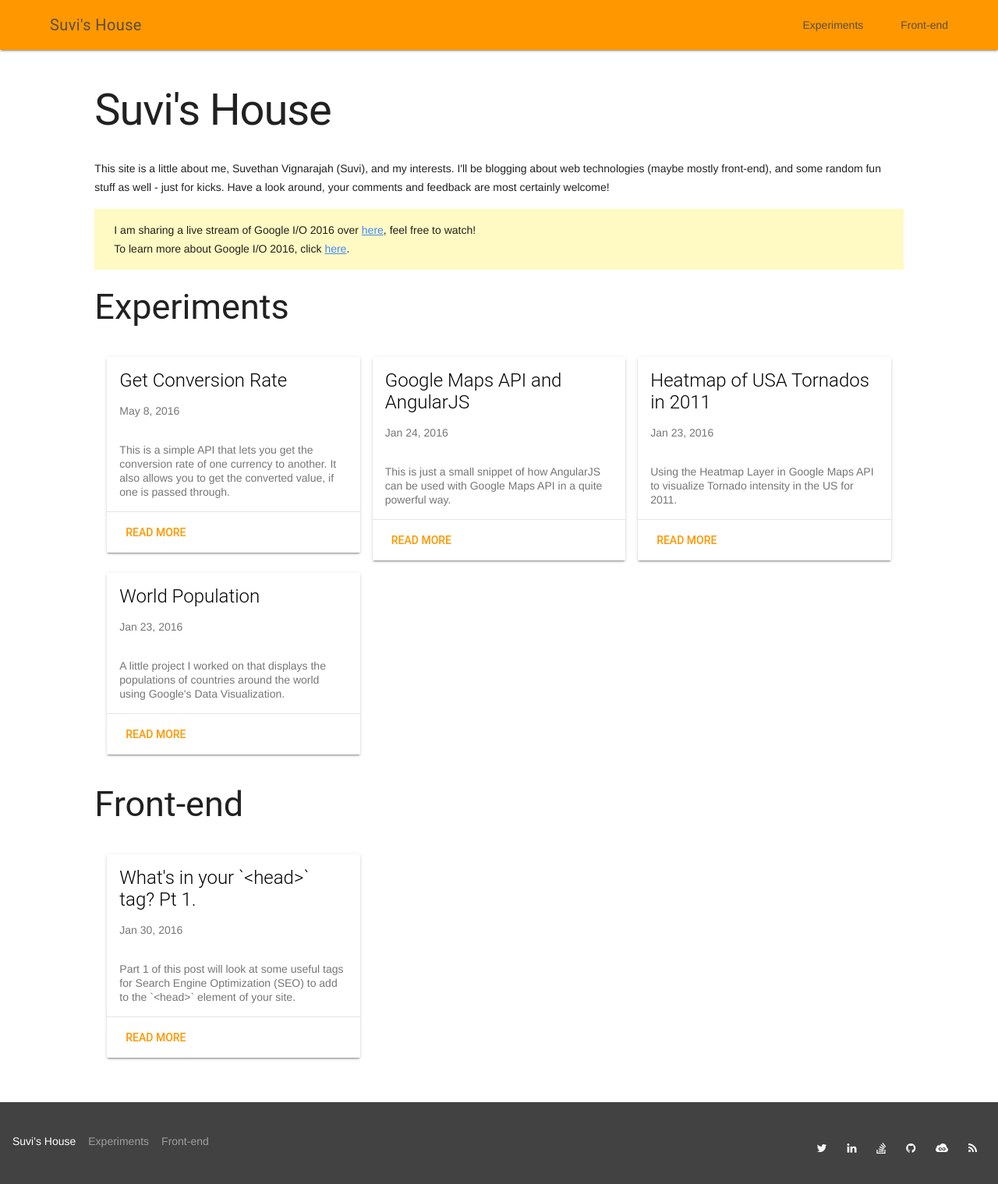
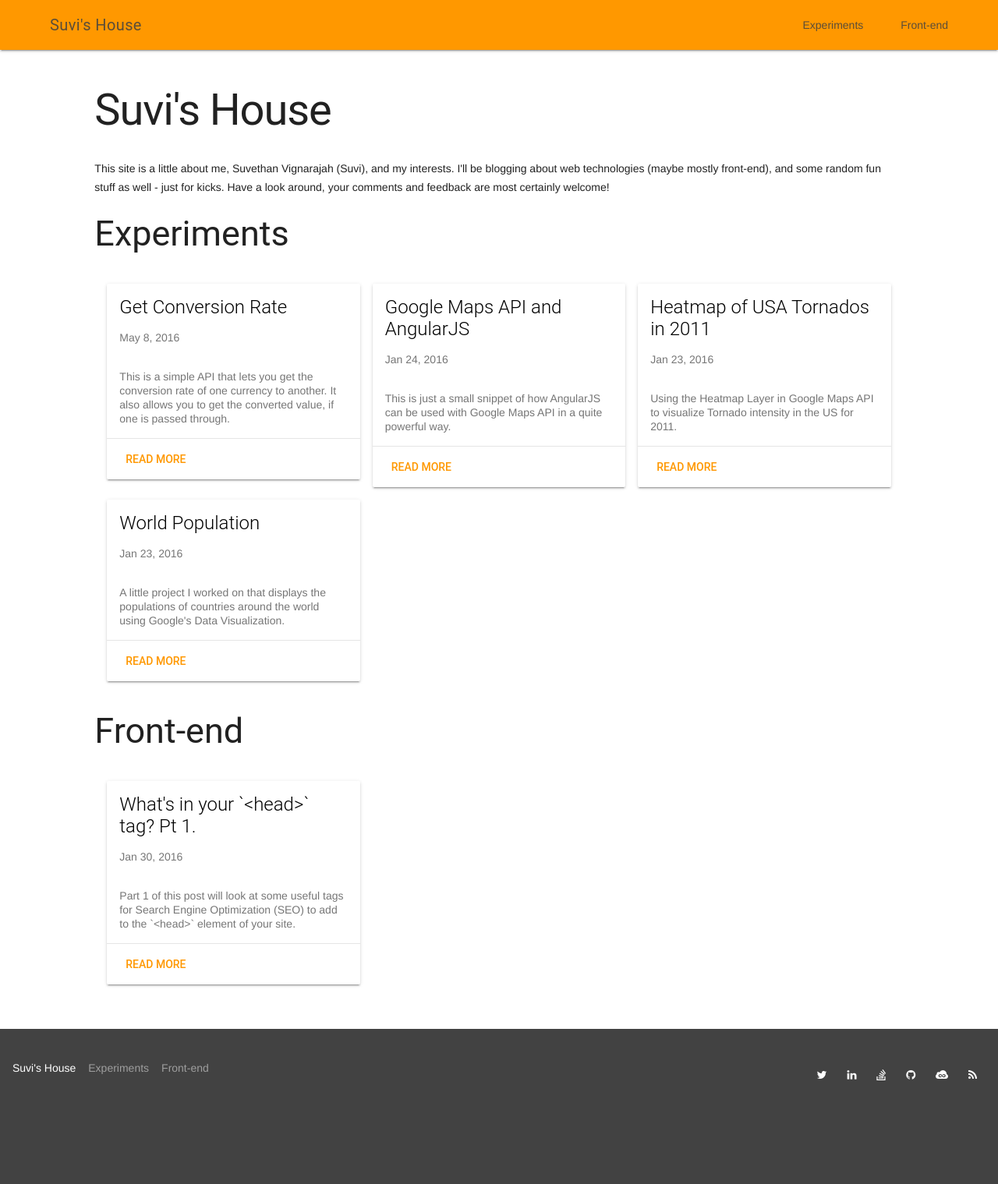
Before and after one commit to svignara/svignara.github.com, a Jekyll site: the page built from index.html, in a window 1280 px wide. Shown: the top 1519 px of the page at 78% size. Built offline with Jekyll 4.4.1, drawn with Linux system fonts in a browser that asks for light colours.

Commit message:
removing link for io16

```diff
--- a/index.html
+++ b/index.html
@@ -4,9 +4,6 @@
 
 <h1>Suvi's House</h1>
 <p>{{site.description}}</p>
-<div class="mdl-components__note">
-	<p>I am sharing a live stream of Google I/O 2016 over <a href="{{ "/google-io-2016" | prepend: site.baseurl | prepend: site.url }}">here</a>, feel free to watch!<br>To learn more about Google I/O 2016, click <a href="https://google.com/io" target="_blank">here</a>.</p>
-</div>
 {% for cat in site.category_pages %}
 	{% if site.categories[cat.category-id] %}
 		<h2>{{ cat.category-name }}</h2>
```
